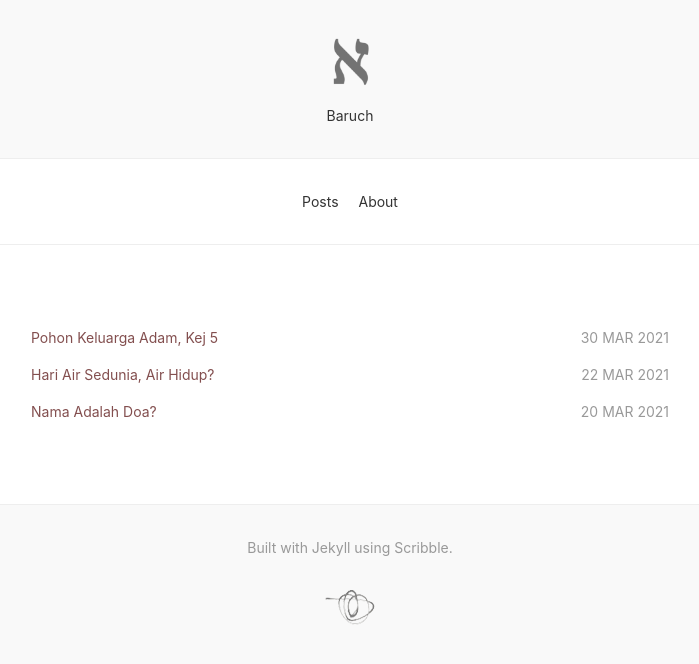
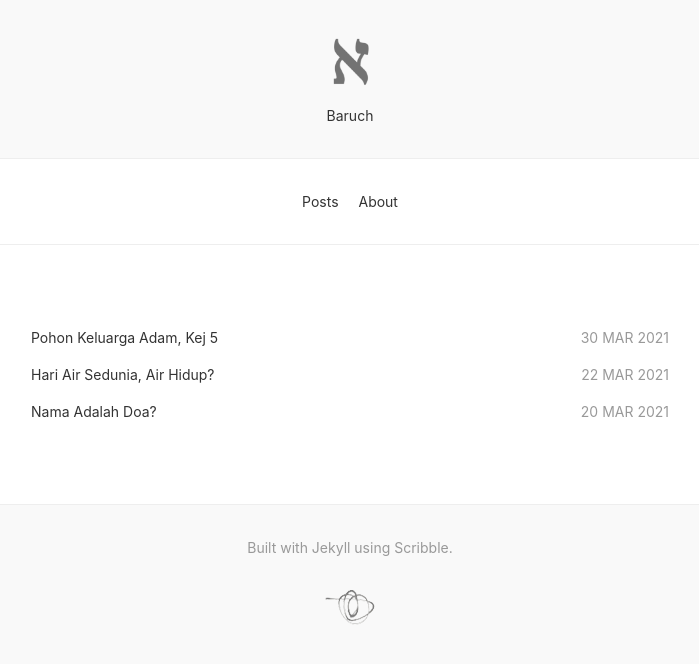
Before and after one commit to andysaktia/baruch, a Jekyll site: the page built from index.html, in a window 1280 px wide. Shown: the top 664 px of the page, without its empty margins (290-989 px from the left). Built offline with Jekyll 4.4.1, drawn with Linux system fonts in a browser that asks for light colours; nearby versions of some CDN libraries.

Commit message:
Update style.css

```diff
--- a/stylesheets/style.css
+++ b/stylesheets/style.css
@@ -11,7 +11,7 @@
 .markdown-body a {
   text-decoration: none;
   color: #357edd;
-  color: #834f4f;
+  color: #333;
 }
 .markdown-body .highlighter-rouge {
   padding: .25rem .5rem;
```
